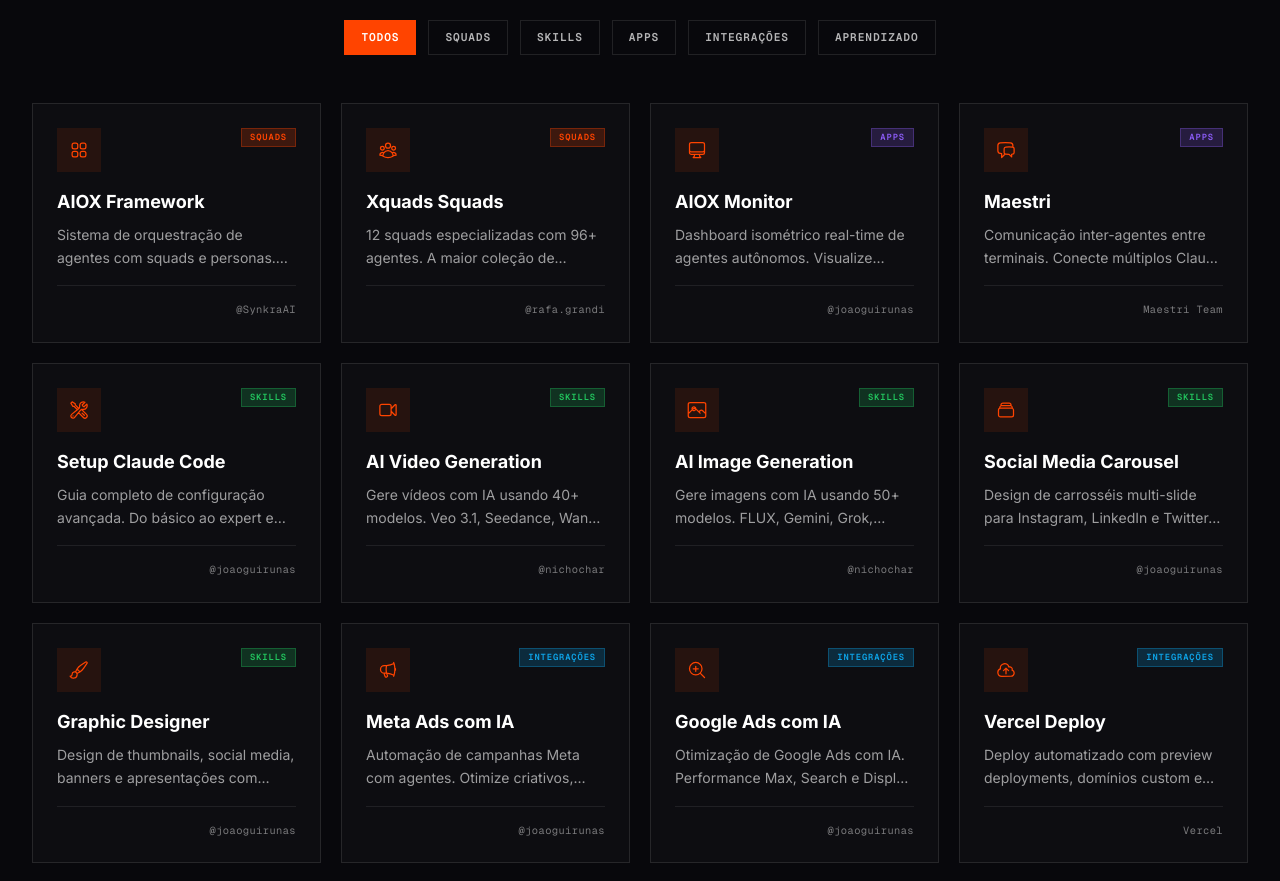
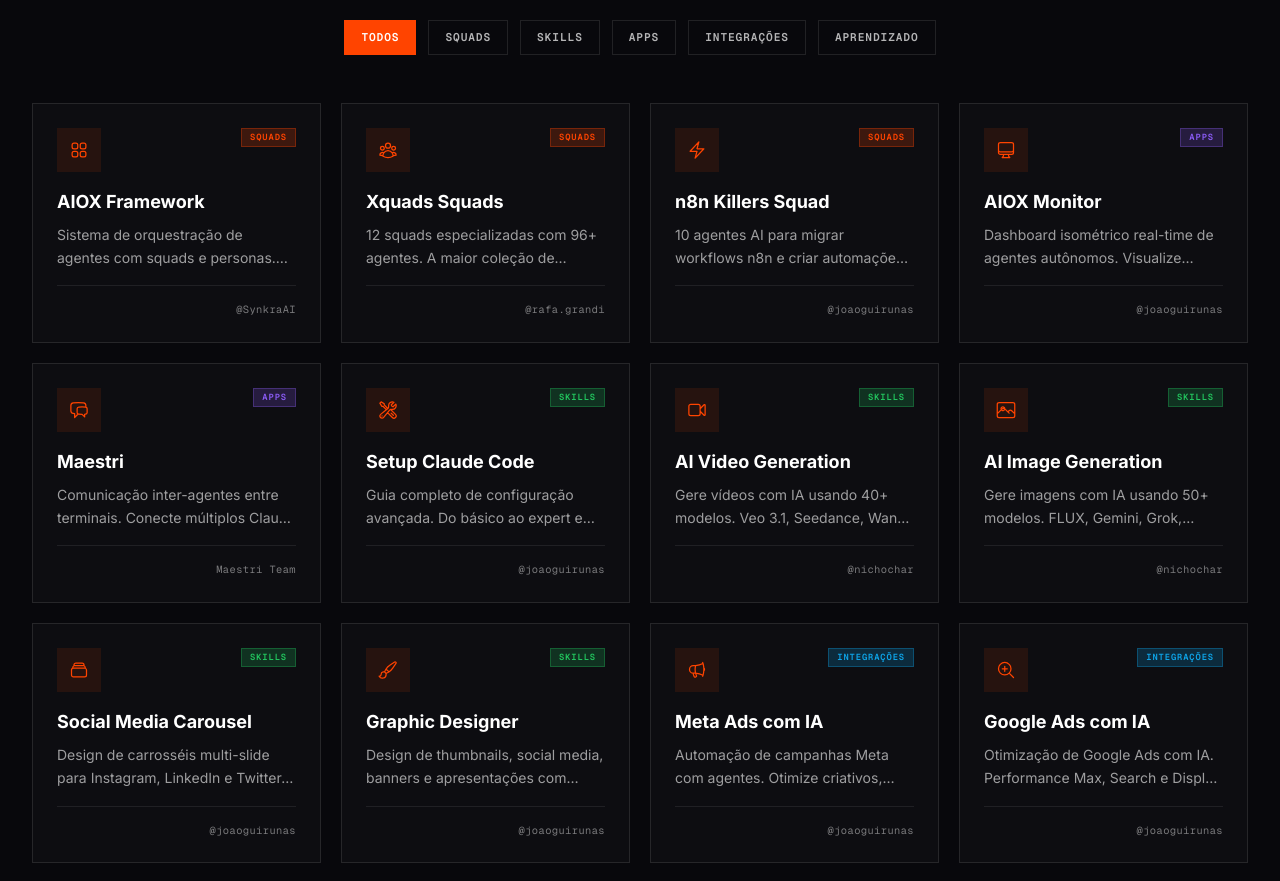
Before and after one commit to ggoulartbie/joaoguirunas-site-test, a Next.js app: page / in a window 1280 px wide. Shown: the part 860-1741 px from the top of the page. Built offline with nearby package versions, Linux system fonts and the light colour scheme.

Commit message:
feat(home): adicionar n8n Killers Squad em destaque na seção Squads

```diff
--- a/src/app/page.tsx
+++ b/src/app/page.tsx
@@ -53,6 +53,7 @@ const skillIcons: Record<string, string> = {
 const skills = [
   { title: 'AIOX Framework', description: 'Sistema de orquestração de agentes com squads e personas. Defina workflows, delegue tasks e escale sua operação.', icon: 'framework', href: '/framework/aiox-framework', categoryId: 'squads', categoryLabel: 'Squads', author: '@SynkraAI' },
   { title: 'Xquads Squads', description: '12 squads especializadas com 96+ agentes. A maior coleção de squads AIOX da comunidade.', icon: 'community', href: '/squads/xquads', categoryId: 'squads', categoryLabel: 'Squads', author: '@rafa.grandi' },
+  { title: 'n8n Killers Squad', description: '10 agentes AI para migrar workflows n8n e criar automações via API. Dexter, Hannibal, Bourne, Lisbeth e mais.', icon: 'automation', href: '/skills/n8n-killers', categoryId: 'squads', categoryLabel: 'Squads', author: '@joaoguirunas' },
   { title: 'AIOX Monitor', description: 'Dashboard isométrico real-time de agentes autônomos. Visualize performance, tasks e métricas.', icon: 'monitor', href: '/monitor/aiox-monitor', categoryId: 'apps', categoryLabel: 'Apps', author: '@joaoguirunas' },
   { title: 'Maestri', description: 'Comunicação inter-agentes entre terminais. Conecte múltiplos Claude Code para colaboração em tempo real.', icon: 'message', href: '/tools/maestri', categoryId: 'apps', categoryLabel: 'Apps', author: 'Maestri Team' },
   { title: 'Setup Claude Code', description: 'Guia completo de configuração avançada. Do básico ao expert em Claude Code CLI.', icon: 'setup', href: '/setup/claude-code', categoryId: 'skills', categoryLabel: 'Skills', author: '@joaoguirunas' },
```
